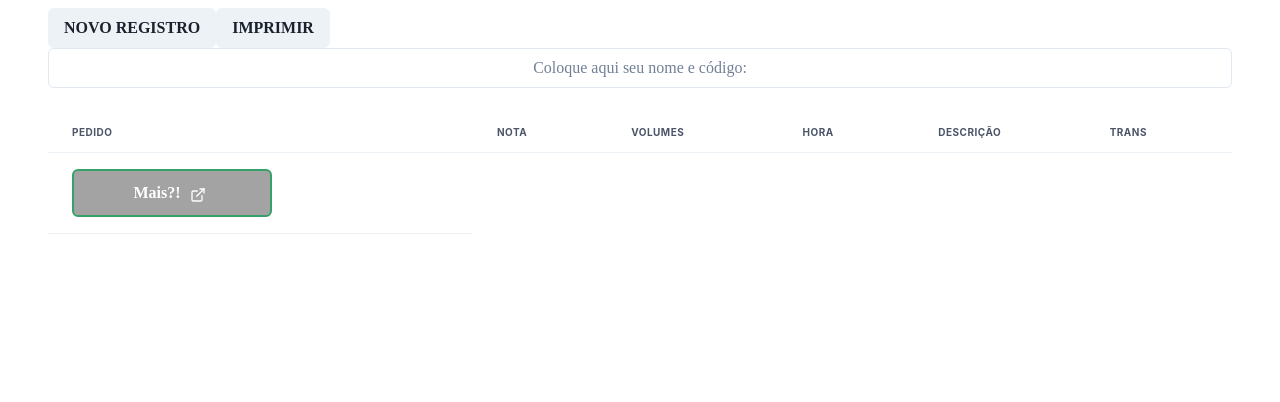
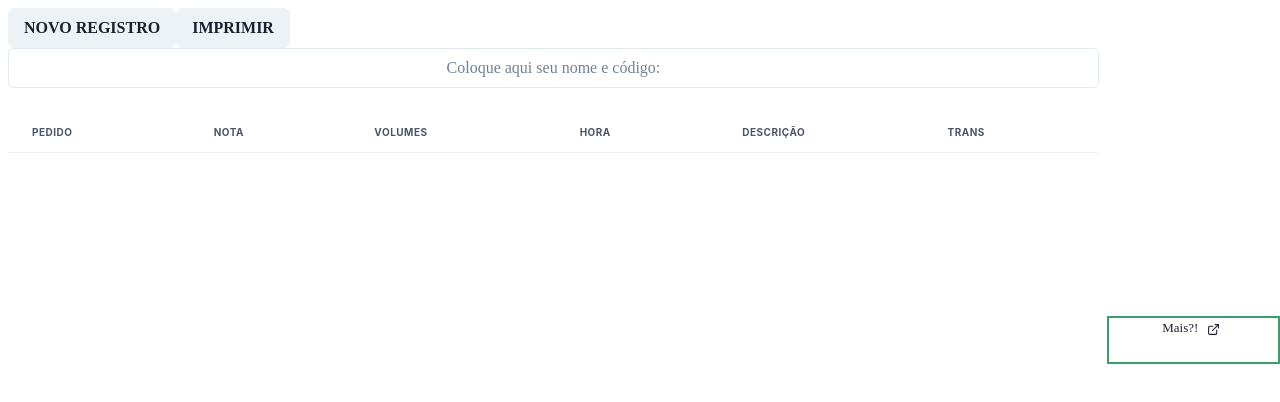
Before and after one commit to deividjmoura/vendasonline, a React (Vite) app: page / in a window 1280 px wide. Shown: the top 402 px of the page. Built offline with nearby package versions, Linux system fonts and the light colour scheme.

Commit message:
Update App.jsx

```diff
--- a/src/App.jsx
+++ b/src/App.jsx
@@ -96,24 +96,6 @@ const App = () => {
               </Tr>
             ))}
           </Tbody>
-          <Tfoot>
-    <Tr>
-    <Td>
-    <Button
-    direction='row'
-    align='center'
-    colorScheme='blackAlpha'
-    className="noprint"
-    size='md'
-    height='48px'
-    width='200px'
-    border='2px'
-    borderColor='green.500'
-    fontFamily="poppins"> <Link href='https://deividmoura.netlify.app' isExternal>
-  Mais?! <ExternalLinkIcon mx='5px'/> </Link> </Button>
-     </Td>
-     </Tr>
-    </Tfoot>
          </Table>
         </Box>
       </Box>
@@ -127,6 +109,19 @@ const App = () => {
           setDataEdit={setDataEdit}
         />
       )}
+    <Link
+    direction='row'
+    align="center"
+    justify="center"
+    colorScheme='blackAlpha'
+    className="noprint"
+    size='md'
+    height='48px'
+    width='200px'
+    border='2px'
+    borderColor='green.500'
+    fontFamily="poppins" href='https://deividmoura.netlify.app' isExternal>
+  Mais?! <ExternalLinkIcon mx='5px'/> </Link>
     </Flex>
   );
 };
```
